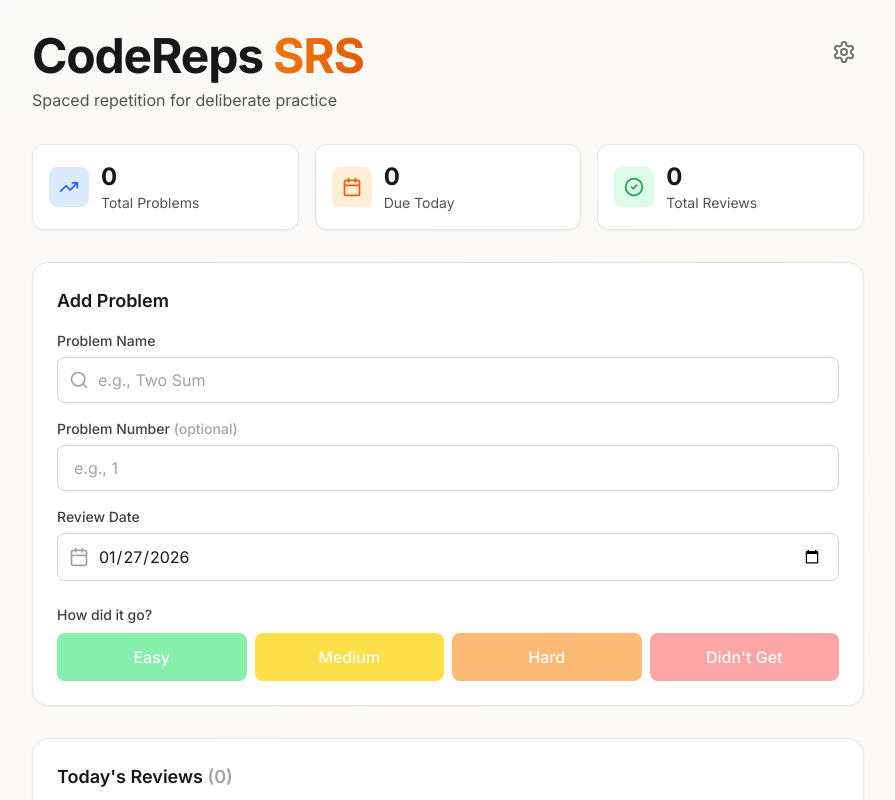
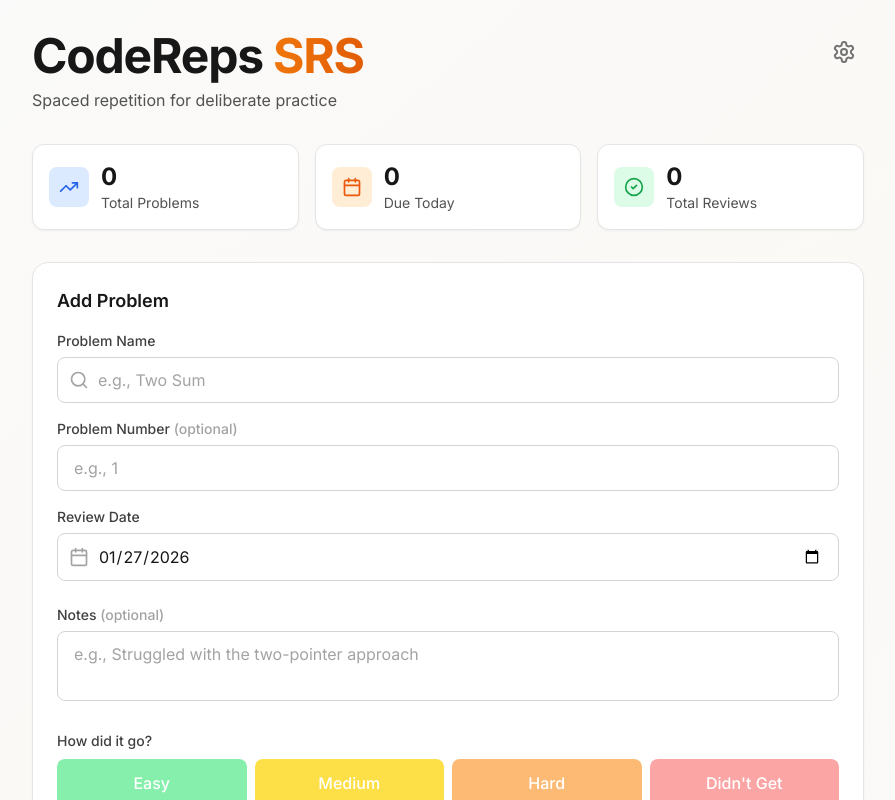
Before and after one commit to myaschmitz/codereps, a Next.js app: page / in a window 1280 px wide. Shown: the top 800 px of the page, without its empty margins (192-1087 px from the left). Built offline with nearby package versions, Linux system fonts and the light colour scheme.

Commit message:
created notes section for review problems

```diff
--- a/src/components/ProblemInput.tsx
+++ b/src/components/ProblemInput.tsx
@@ -21,6 +21,7 @@ export default function ProblemInput({ onProblemAdded }: ProblemInputProps) {
   const [suggestions, setSuggestions] = useState<Problem[]>([]);
   const [showSuggestions, setShowSuggestions] = useState(false);
   const [selectedProblem, setSelectedProblem] = useState<Problem | null>(null);
+  const [reviewNotes, setReviewNotes] = useState("");
   const [isSubmitting, setIsSubmitting] = useState(false);
   const inputRef = useRef<HTMLInputElement>(null);
 
@@ -63,6 +64,7 @@ export default function ProblemInput({ onProblemAdded }: ProblemInputProps) {
           selectedProblem.id,
           difficulty,
           parsedDate,
+          reviewNotes.trim() || undefined,
         );
       } else {
         // Adding a new problem
@@ -73,13 +75,19 @@ export default function ProblemInput({ onProblemAdded }: ProblemInputProps) {
         );
 
         // If it's a new problem, record the initial review
-        await reviewService.recordReview(problem.id, difficulty, parsedDate);
+        await reviewService.recordReview(
+          problem.id,
+          difficulty,
+          parsedDate,
+          reviewNotes.trim() || undefined,
+        );
       }
 
       // Reset form
       setProblemName("");
       setProblemNumber("");
       setReviewDate(format(new Date(), "yyyy-MM-dd"));
+      setReviewNotes("");
       setSelectedProblem(null);
       setSelectedDifficulty(null);
       onProblemAdded();
@@ -187,6 +195,24 @@ export default function ProblemInput({ onProblemAdded }: ProblemInputProps) {
         </div>
       </div>
 
+      {/* Review Notes */}
+      <div className="mb-6">
+        <label
+          htmlFor="review-notes"
+          className="mb-1.5 block text-sm font-medium text-neutral-700 dark:text-neutral-300"
+        >
+          Notes <span className="text-neutral-400 dark:text-neutral-500">(optional)</span>
+        </label>
+        <textarea
+          id="review-notes"
+          value={reviewNotes}
+          onChange={(e) => setReviewNotes(e.target.value)}
+          placeholder="e.g., Struggled with the two-pointer approach"
+          rows={2}
+          className="min-w-0 w-full resize-none rounded-lg border border-neutral-300 bg-white px-4 py-2.5 text-neutral-900 placeholder-neutral-400 transition-colors focus:border-primary-500 focus:outline-none focus:ring-2 focus:ring-primary-500/20 dark:border-neutral-600 dark:bg-neutral-700 dark:text-neutral-100 dark:placeholder-neutral-500"
+        />
+      </div>
+
       {/* Difficulty Buttons */}
       <div className="space-y-2">
         <label className="block text-sm font-medium text-neutral-700 dark:text-neutral-300">
--- a/src/components/ReviewList.tsx
+++ b/src/components/ReviewList.tsx
@@ -276,6 +276,12 @@ function ReviewCard({ review, onArchive, onDelete }: ReviewCardProps) {
               </>
             )}
           </div>
+
+          {lastReview?.notes && (
+            <p className="mt-2 text-sm text-neutral-600 italic dark:text-neutral-400">
+              {lastReview.notes}
+            </p>
+          )}
         </div>
 
         <div className="flex gap-2">
--- a/src/domain/models/Problem.ts
+++ b/src/domain/models/Problem.ts
@@ -12,6 +12,7 @@ export interface Problem {
 export interface ReviewRecord {
   date: Date;
   difficulty: Difficulty;
+  notes?: string;
 }
 
 export enum Difficulty {
--- a/src/services/ReviewService.ts
+++ b/src/services/ReviewService.ts
@@ -57,6 +57,7 @@ export class ReviewService {
     problemId: string,
     difficulty: Difficulty,
     reviewDate?: Date,
+    notes?: string,
   ): Promise<Problem> {
     const problem = await this.repository.findById(problemId);
     if (!problem) {
@@ -67,6 +68,7 @@ export class ReviewService {
     const review: ReviewRecord = {
       date: reviewDate || new Date(),
       difficulty,
+      ...(notes && { notes }),
     };
     problem.reviewHistory.push(review);
 
```
